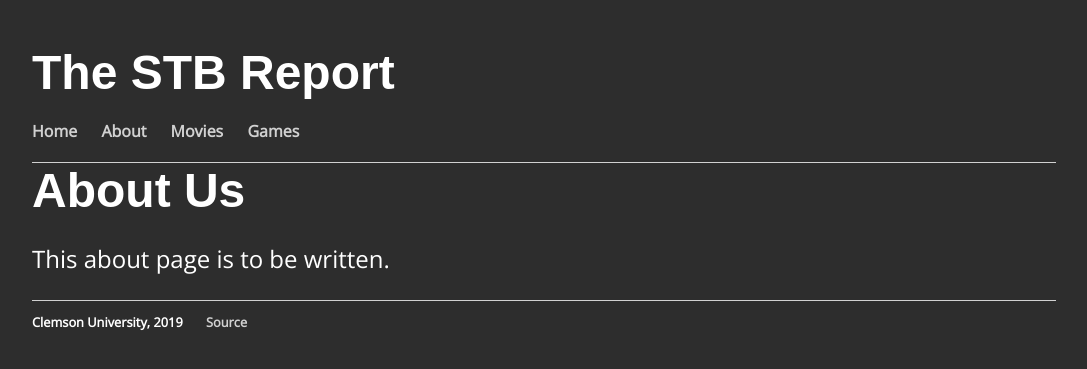
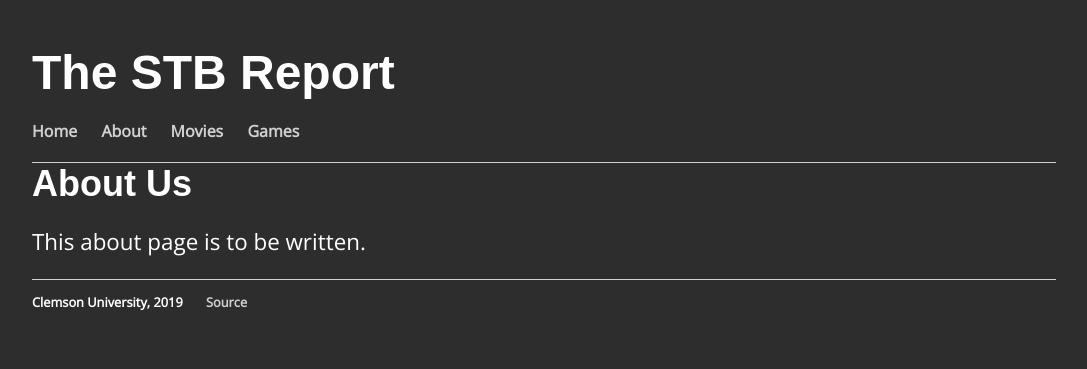
Before and after one commit to STB-Org/stb-report, a Jekyll site: the page built from about/index.html, in a window 1280 px wide. Shown: the top 369 px of the page, without its empty margins (96-1183 px from the left). Built offline with Jekyll 4.4.1, drawn with Linux system fonts in a browser that asks for light colours; some web fonts are replaced.

Commit message:
testing border-box

```diff
--- a/about/index.html
+++ b/about/index.html
@@ -4,6 +4,6 @@
 ---
 
 <div class="about">
-	<h1>About Us</h1>
+	<h2>About Us</h2>
 	<p>This about page is to be written.</p>
 </div>
--- a/css/main.css
+++ b/css/main.css
@@ -1,4 +1,8 @@
 @import url('https://fonts.googleapis.com/css?family=Open+Sans|Proza+Libre');
+
+* {
+	box-sizing: border-box;
+}
 
 body {
 	margin: 45px auto;
@@ -33,19 +37,19 @@
 	margin: 0;
 }
 h2 {
-	font-size: 2em;
+	font-size: 2.25em;
 	font-family:'Proza Libre', sans-serif;
 	color: #ffffff;
 	margin: 0;
 }
 p {
 	font-family: 'Open Sans', sans-serif;
-	font-size: 1.5em;
-	line-height: 1.4em;
+	font-size: 1.4em;
+	line-height: 1.3em;
 	color: #ffffff;
 }
 p.meta {
-	margin: 10px 0;;
+	margin: 10px 0;
 }
 footer {
 	font-size: .8em;
```
